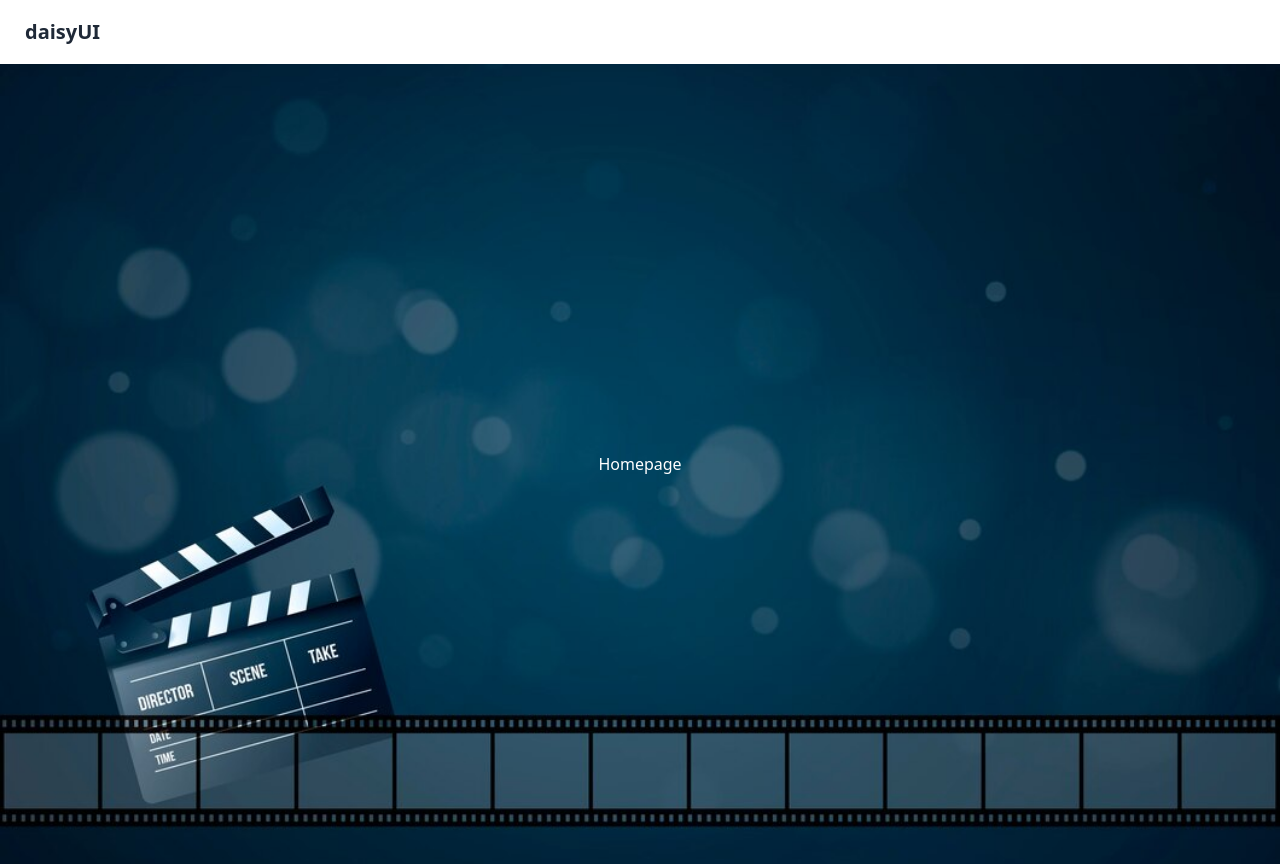
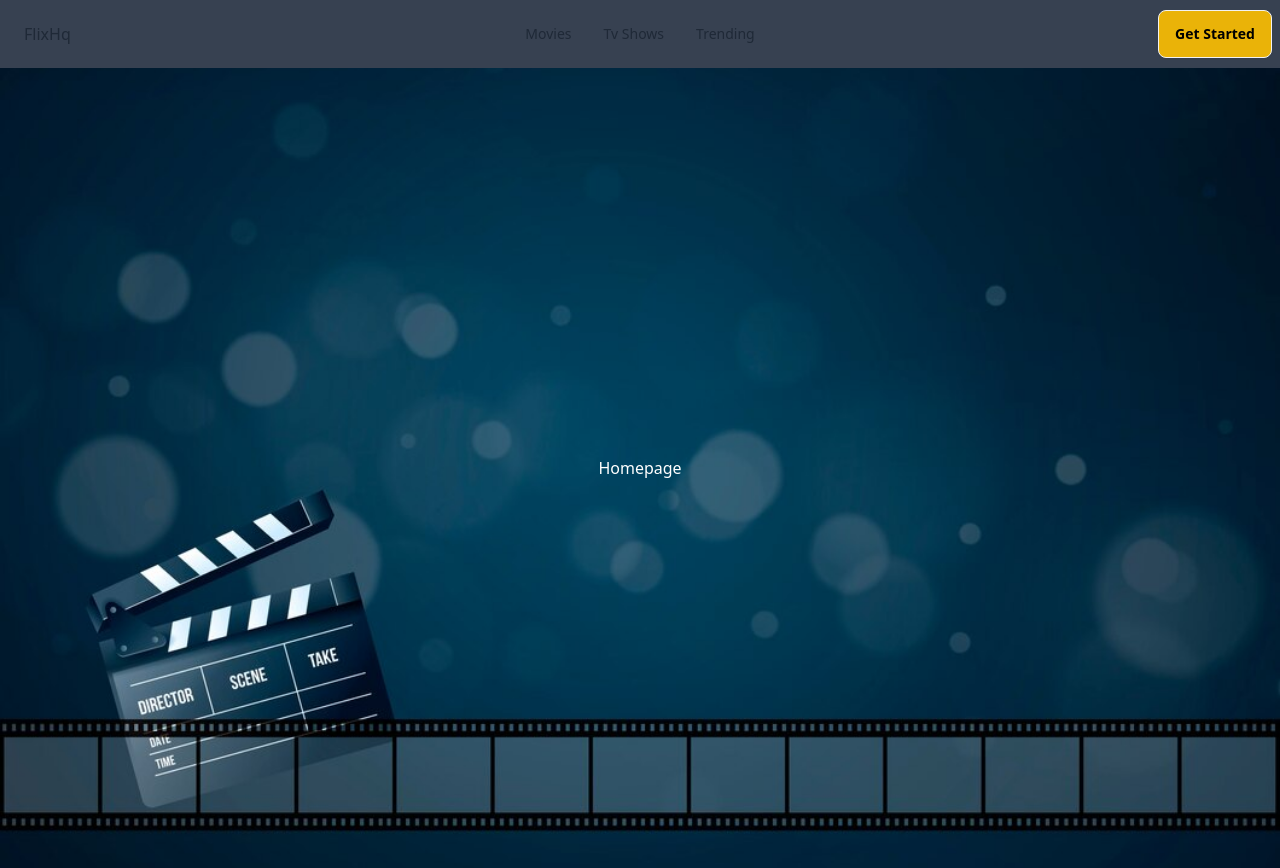
Before and after one commit to edgarlevyings44/movie, a React (Vite) app: page / in a window 1280 px wide. Built offline with nearby package versions, Linux system fonts and the light colour scheme.

Commit message:
Navbar & Drawer fix

```diff
--- a/src/components/navbar.tsx
+++ b/src/components/navbar.tsx
@@ -1,10 +1,46 @@
-function Navbar() {
-
+function Navbar({ children }: { children: React.ReactNode}) {
 
   return (
     <>
-        <div className="navbar bg-base-100">
-            <a className="btn btn-ghost text-xl">daisyUI</a>
+      <div className="drawer">
+        <input id="my-drawer-3" type="checkbox" className="drawer-toggle" />
+        <div className="drawer-content flex flex-col">
+          {/* Navbar */}
+          <div className="navbar bg-gray-700">
+            <div className="navbar-start">
+              <div className="flex-none lg:hidden">
+                <label htmlFor="my-drawer-3" aria-label="open sidebar" className="btn btn-square btn-ghost">
+                  <svg xmlns="http://www.w3.org/2000/svg" fill="none" viewBox="0 0 24 24" className="inline-block w-6 h-6 stroke-current">
+                    <path strokeLinecap="round" strokeLinejoin="round" strokeWidth="2" d="M4 6h16M4 12h16M4 18h16"></path>
+                  </svg>
+                </label>
+              </div>
+              <div className="flex-1 px-2 mx-2">FlixHq</div>
+            </div>
+            <div className="navbar-center hidden lg:flex">
+              <ul className="menu menu-horizontal px-1">
+                {/* Navbar menu content here */}
+                <li><a>Movies</a></li>
+                <li><a>Tv Shows</a></li>
+                <li><a>Trending</a></li>
+              </ul>
+            </div>
+            <div className="navbar-end">
+              <a className="btn bg-yellow-500 text-black hover:bg-blue-500 focus">Get Started</a>
+            </div>
+          </div>
+          {/* Page content here*/}
+          {children}
+        </div>
+        <div className="drawer-side">
+          <label htmlFor="my-drawer-3" aria-label="close sidebar" className="drawer-overlay"></label>
+          <ul className="menu p-4 w-80 min-h-full bg-base-200">
+            {/* Sidebar content here */}
+            <li><a>Movies</a></li>
+            <li><a>Tv Shows</a></li>
+            <li><a>Trending</a></li>
+          </ul>
+        </div>
       </div>
     </>
   )
--- a/src/layout/mainlayout.tsx
+++ b/src/layout/mainlayout.tsx
@@ -3,8 +3,9 @@ function MainLayout({ children }: {children: React.ReactNode}) {
 
   return (
     <>
-     <Navbar />
+     <Navbar>
      {children}
+     </Navbar>
     </>
   )
 }
```
Lines whose indentation alone changed are shown as unchanged.
